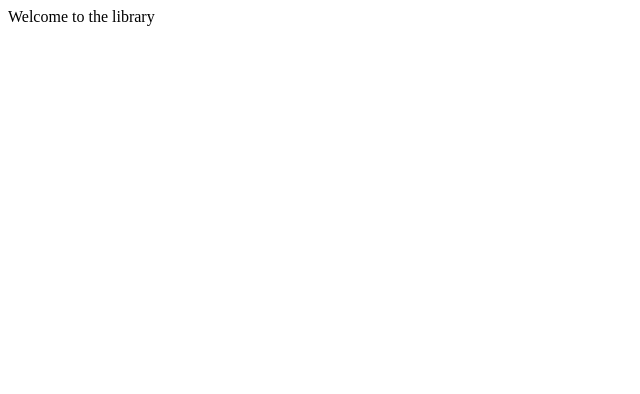
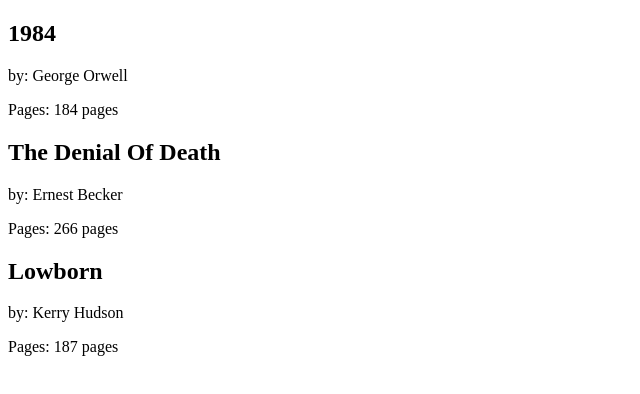
Before and after one commit to pstrauli/react-one, a React (Create React App) app: page / in a window 1280 px wide. Shown: the top 394 px of the page, without its empty margins (0-640 px from the left). Built offline with nearby package versions, Linux system fonts and the light colour scheme.

Commit message:
Book Component created and added to Library

```diff
--- a/src/index.js
+++ b/src/index.js
@@ -1,10 +1,22 @@
 import React from 'react'
 import { render } from 'react-dom'
+
+const Book = ({title, author, pages}) => {
+  return (
+    <section>
+      <h2>{title}</h2>
+      <p>by: {author}</p>
+      <p>Pages: {pages} pages</p>
+    </section>
+  )
+}
 
 const Library = () => {
   return (
     <div>
-      Welcome to the library
+      <Book title="1984" author="George Orwell" pages={184}/>
+      <Book title="The Denial Of Death" author="Ernest Becker" pages={266}/>
+      <Book title="Lowborn" author="Kerry Hudson" pages={187}/>
     </div>
   )
 }
```
